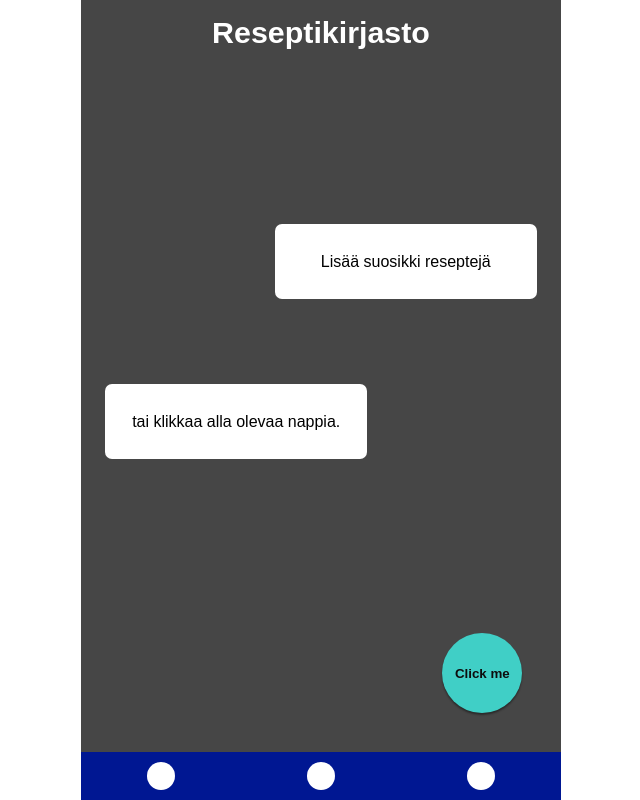
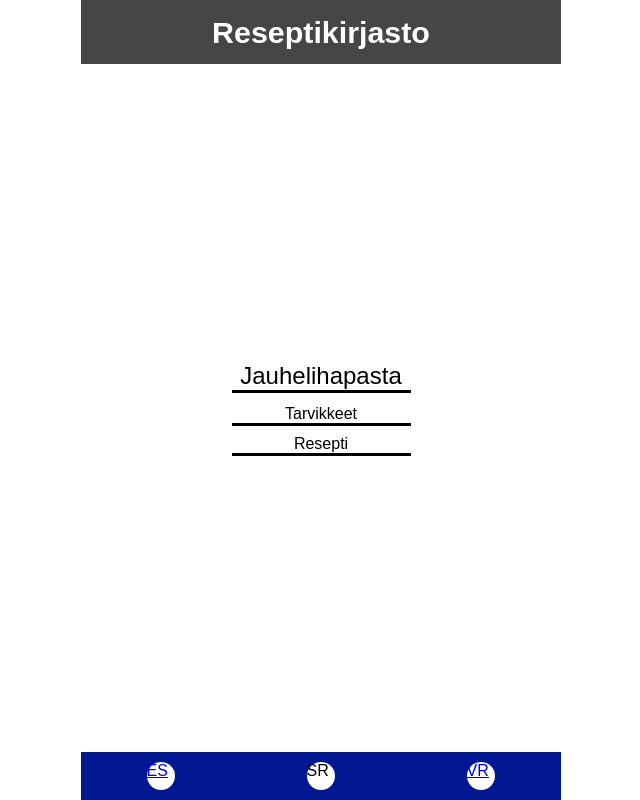
Before and after one commit to Rassemus/Reseptikirjasto, a React (Create React App) app: page /Reseptit in a window 1280 px wide. Shown: the whole page, without its empty margins (319-959 px from the left). Built offline with nearby package versions, Linux system fonts and the light colour scheme.

Commit message:
Router added

```diff
--- a/package.json
+++ b/package.json
@@ -8,6 +8,7 @@
     "@testing-library/user-event": "^7.1.2",
     "react": "^16.13.0",
     "react-dom": "^16.13.0",
+    "react-router-dom": "^5.1.2",
     "react-scripts": "3.4.0"
   },
   "scripts": {
--- a/src/App.js
+++ b/src/App.js
@@ -1,4 +1,5 @@
 import React from 'react';
+import { BrowserRouter as Router, Route } from 'react-router-dom';
 
 import Header from './components/Header/Header';
 import SatunnainenResepti from './components/Satunnainenresepti/SatunnainenResepti';
@@ -9,11 +10,14 @@ import './App.css';
 
 function App() {
   return (
-    <div className='App'>
-      <Header />
-      <SatunnainenResepti />
-      <Menu />
-    </div>
+    <Router>
+      <div className='App'>
+        <Header />
+        <Route path='/' exact component={SatunnainenResepti} />
+        <Route path='/Reseptit' component={ValmiitReseptit} />
+        <Menu />
+      </div>
+    </Router>
   );
 }
 
--- a/src/components/Menu/Menu.js
+++ b/src/components/Menu/Menu.js
@@ -1,15 +1,20 @@
 import React from 'react';
+import { Link } from 'react-router-dom';
 
 import './Menu.css';
 
 function Menu(props) {
   return (
     <div className='Menu'>
-      <div className='menu__nappi'></div>
+      <Link to='/'>
+        <div className='menu__nappi'>ES</div>
+      </Link>
 
-      <div className='menu__nappi'></div>
+      <div className='menu__nappi'>SR</div>
 
-      <div className='menu__nappi'></div>
+      <Link to='/reseptit'>
+        <div className='menu__nappi'>VR</div>
+      </Link>
     </div>
   );
 }
--- a/src/components/Satunnainenresepti/SatunnainenResepti.js
+++ b/src/components/Satunnainenresepti/SatunnainenResepti.js
@@ -1,6 +1,4 @@
 import React from 'react';
-
-import Header from '../Header/Header';
 
 import './satunnainenresepti.css';
 
```
Also changed, not shown: 1 other file (tests, documents, lock files or other folders).
